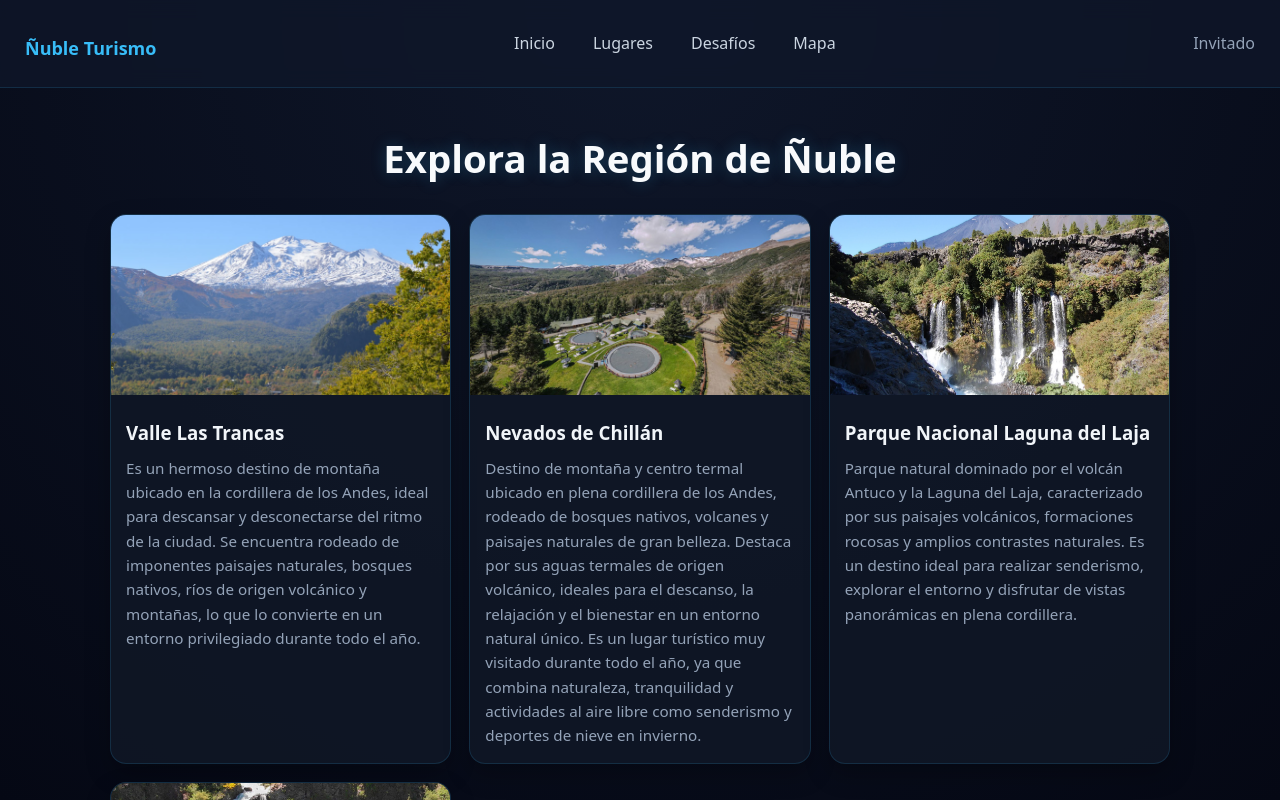
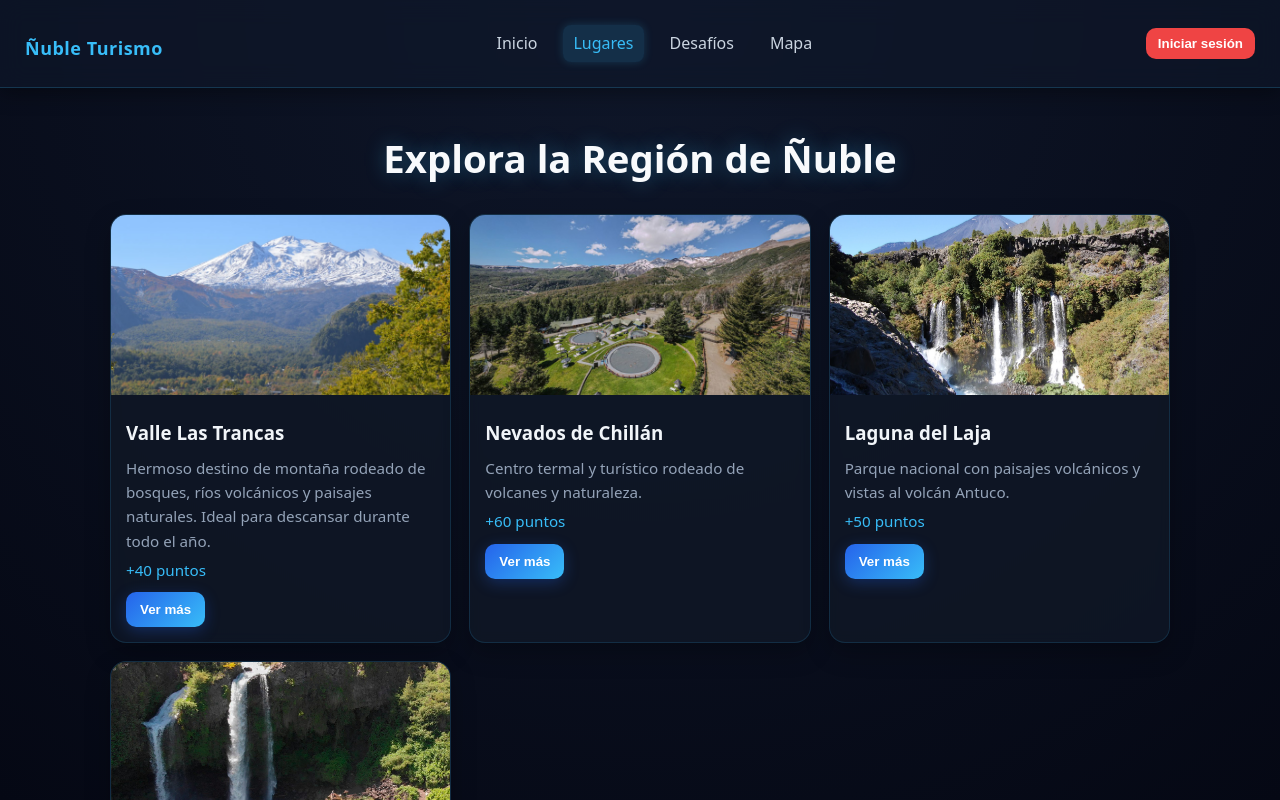
Before and after one commit to belen-sosaa/nuble-turismo, a React (Vite) app: page /lugares in a window 1280 px wide. Shown: the top 800 px of the page. Built offline with nearby package versions, Linux system fonts and the light colour scheme.

Commit message:
Actualización

```diff
--- a/src/components/Navbar.jsx
+++ b/src/components/Navbar.jsx
@@ -1,36 +1,89 @@
-import { Link } from "react-router-dom";
+import { NavLink } from "react-router-dom";
 import { useUser } from "../context/UserContext";
-import { useState } from "react";
+import { useState, useEffect, useRef } from "react";
 
-function Navbar() {
+function Navbar({ setShowAuth }) {
   const { user, logout } = useUser();
   const [open, setOpen] = useState(false);
+  const ref = useRef();
 
   const nivel = user ? Math.floor((user.puntos || 0) / 100) + 1 : 0;
+  const progreso = user ? user.puntos % 100 : 0;
+
+  // Cerrar dropdown al hacer click afuera
+  useEffect(() => {
+    const handleClick = (e) => {
+      if (ref.current && !ref.current.contains(e.target)) {
+        setOpen(false);
+      }
+    };
+    document.addEventListener("mousedown", handleClick);
+    return () => document.removeEventListener("mousedown", handleClick);
+  }, []);
 
   return (
     <nav className="navbar-pro">
+
+      {/* IZQUIERDA */}
       <div className="navbar-left">
         <h2>Ñuble Turismo</h2>
       </div>
 
+      {/* CENTRO */}
       <div className="navbar-center">
-        <Link to="/">Inicio</Link>
-        <Link to="/lugares">Lugares</Link>
-        <Link to="/desafios">Desafíos</Link>
-        <Link to="/mapa">Mapa</Link>
+        <NavLink to="/" className={({ isActive }) => isActive ? "active" : ""}>Inicio</NavLink>
+        <NavLink to="/lugares" className={({ isActive }) => isActive ? "active" : ""}>Lugares</NavLink>
+        <NavLink to="/desafios" className={({ isActive }) => isActive ? "active" : ""}>Desafíos</NavLink>
+        <NavLink to="/mapa" className={({ isActive }) => isActive ? "active" : ""}>Mapa</NavLink>
       </div>
 
-      <div style={{ position: "relative" }}>
+      {/* DERECHA */}
+      <div ref={ref} style={{ position: "relative", textAlign: "right" }}>
+
         {user ? (
-          <button className="button-small" onClick={() => setOpen(!open)}>
+          <>
+            {/* BOTÓN USUARIO */}
+            <button
+              className="button-small"
+              onClick={() => setOpen(!open)}
+              style={{ display: "flex", alignItems: "center", gap: "8px" }}
+            >
+              {/* Avatar */}
+              <span style={{
+                background: "#38bdf8",
+                borderRadius: "50%",
+                width: "28px",
+                height: "28px",
+                display: "flex",
+                alignItems: "center",
+                justifyContent: "center",
+                fontWeight: "bold"
+              }}>
+                {user.email[0].toUpperCase()}
+              </span>
+
               Nivel {nivel} • {user.puntos || 0} pts ▾
             </button>
-        ) : (
-          <span style={{ color: "#94a3b8" }}>Invitado</span>
-        )}
 
-        {open && user && (
+            {/* BARRA PROGRESO */}
+            <div style={{
+              width: "140px",
+              height: "6px",
+              background: "#1f2937",
+              borderRadius: "10px",
+              marginTop: "6px",
+              marginLeft: "auto"
+            }}>
+              <div style={{
+                width: `${progreso}%`,
+                height: "100%",
+                background: "#38bdf8",
+                borderRadius: "10px"
+              }} />
+            </div>
+
+            {/* DROPDOWN */}
+            {open && (
               <div className="dropdown-user">
                 <p>{user.email}</p>
                 <p>Nivel {nivel}</p>
@@ -39,6 +92,13 @@ function Navbar() {
                 <button onClick={logout}>Cerrar sesión</button>
               </div>
             )}
+          </>
+        ) : (
+          <button className="button-small" onClick={() => setShowAuth(true)}>
+            Iniciar sesión
+          </button>
+        )}
+
       </div>
     </nav>
   );
--- a/src/pages/Lugares.jsx
+++ b/src/pages/Lugares.jsx
@@ -1,29 +1,53 @@
+import { useState } from "react";
+
 import ValleLasTrancas from "../assets/images/Nevados-de-Chillan-1.jpg";
 import TermasDeChillan from "../assets/images/valle-hermoso-01.jpg";
 import LagunaLaja from "../assets/images/4384_Laguna_del_Laja.jpg";
-import CascadaTurbinas from "../assets/images/turbina01.jpg"
+import CascadaTurbinas from "../assets/images/turbina01.jpg";
 
 function Lugares() {
+  const [expandido, setExpandido] = useState(null);
+
   const lugares = [
     {
+      id: 1,
       nombre: "Valle Las Trancas",
-      descripcion: "Es un hermoso destino de montaña ubicado en la cordillera de los Andes, ideal para descansar y desconectarse del ritmo de la ciudad. Se encuentra rodeado de imponentes paisajes naturales, bosques nativos, ríos de origen volcánico y montañas, lo que lo convierte en un entorno privilegiado durante todo el año.",
-      imagen: ValleLasTrancas
+      descripcion:
+        "Hermoso destino de montaña rodeado de bosques, ríos volcánicos y paisajes naturales. Ideal para descansar durante todo el año.",
+      descripcionLarga:
+        "Se encuentra en la cordillera de los Andes y ofrece un entorno natural privilegiado con senderos, aire puro y vistas increíbles.",
+      imagen: ValleLasTrancas,
+      puntos: 40
     },
     {
+      id: 2,
       nombre: "Nevados de Chillán",
-      descripcion: "Destino de montaña y centro termal ubicado en plena cordillera de los Andes, rodeado de bosques nativos, volcanes y paisajes naturales de gran belleza. Destaca por sus aguas termales de origen volcánico, ideales para el descanso, la relajación y el bienestar en un entorno natural único. Es un lugar turístico muy visitado durante todo el año, ya que combina naturaleza, tranquilidad y actividades al aire libre como senderismo y deportes de nieve en invierno.",
-      imagen: TermasDeChillan
+      descripcion:
+        "Centro termal y turístico rodeado de volcanes y naturaleza.",
+      descripcionLarga:
+        "Destaca por sus aguas termales, deportes de nieve en invierno y senderismo en verano.",
+      imagen: TermasDeChillan,
+      puntos: 60
     },
     {
-      nombre: "Parque Nacional Laguna del Laja",
-      descripcion: "Parque natural dominado por el volcán Antuco y la Laguna del Laja, caracterizado por sus paisajes volcánicos, formaciones rocosas y amplios contrastes naturales. Es un destino ideal para realizar senderismo, explorar el entorno y disfrutar de vistas panorámicas en plena cordillera.",
-      imagen: LagunaLaja
+      id: 3,
+      nombre: "Laguna del Laja",
+      descripcion:
+        "Parque nacional con paisajes volcánicos y vistas al volcán Antuco.",
+      descripcionLarga:
+        "Perfecto para trekking, fotografía y exploración en plena cordillera.",
+      imagen: LagunaLaja,
+      puntos: 50
     },
     {
+      id: 4,
       nombre: "Cascada de las Turbinas",
-      descripcion: "Hermosa caída de agua ubicada en un entorno natural de montaña, rodeada de abundante vegetación y bosques nativos. Se forma a partir de aguas de origen cordillerano que descienden con fuerza entre rocas, creando un paisaje atractivo y refrescante. Es un lugar ideal para quienes buscan tranquilidad, contacto con la naturaleza y realizar caminatas en un ambiente limpio y poco intervenido.",
-      imagen: CascadaTurbinas
+      descripcion:
+        "Caída de agua rodeada de naturaleza y tranquilidad.",
+      descripcionLarga:
+        "Ideal para caminatas y conexión con el entorno natural en un ambiente poco intervenido.",
+      imagen: CascadaTurbinas,
+      puntos: 30
     }
   ];
 
@@ -32,12 +56,31 @@ function Lugares() {
       <h1>Explora la Región de Ñuble</h1>
 
       <div className="grid">
-        {lugares.map((lugar, index) => (
-          <div className="card" key={index}>
+        {lugares.map((lugar) => (
+          <div className="card" key={lugar.id}>
             <img src={lugar.imagen} alt={lugar.nombre} />
+
             <div className="card-content">
               <h3>{lugar.nombre}</h3>
-              <p>{lugar.descripcion}</p>
+
+              <p>
+                {expandido === lugar.id
+                  ? lugar.descripcionLarga
+                  : lugar.descripcion}
+              </p>
+
+              <p style={{ marginTop: "5px", color: "#38bdf8" }}>
+                +{lugar.puntos} puntos
+              </p>
+
+              <button
+                className="button"
+                onClick={() =>
+                  setExpandido(expandido === lugar.id ? null : lugar.id)
+                }
+              >
+                {expandido === lugar.id ? "Ver menos" : "Ver más"}
+              </button>
             </div>
           </div>
         ))}
--- a/src/styles.css
+++ b/src/styles.css
@@ -34,7 +34,7 @@ h1 {
   margin-bottom: 25px;
   text-align: center;
   color: #f8fafc;
-  text-shadow: 0 0 15px rgba(56, 189, 248, 0.25);
+  text-shadow: 0 0 20px rgba(56, 189, 248, 0.35);
 }
 
 h2 {
@@ -43,7 +43,7 @@ h2 {
 }
 
 /* =========================
-   NAVBAR PRO (GLASS)
+   NAVBAR GLASS PRO
 ========================= */
 
 .navbar-pro {
@@ -52,10 +52,12 @@ h2 {
   align-items: center;
   padding: 14px 25px;
 
-  background: rgba(15, 23, 42, 0.75);
-  backdrop-filter: blur(10px);
+  background: rgba(15, 23, 42, 0.7);
+  backdrop-filter: blur(12px);
 
-  border-bottom: 1px solid rgba(56, 189, 248, 0.15);
+  border-bottom: 1px solid rgba(56, 189, 248, 0.2);
+  box-shadow: 0 4px 20px rgba(0,0,0,0.4);
+
   position: sticky;
   top: 0;
   z-index: 100;
@@ -64,31 +66,34 @@ h2 {
 .navbar-left h2 {
   color: #38bdf8;
   font-size: 18px;
+  letter-spacing: 0.5px;
 }
 
-/* LINKS NAVBAR */
+/* LINKS */
+
 .navbar-center {
   display: flex;
-  gap: 18px;
+  gap: 16px;
 }
 
-.navbar-center a,
-.navbar-center button {
+.navbar-center a {
   color: #cbd5e1;
   text-decoration: none;
   font-weight: 500;
-  background: none;
-  border: none;
-  cursor: pointer;
-  transition: 0.2s;
   padding: 6px 10px;
   border-radius: 8px;
+  transition: all 0.25s ease;
 }
 
-.navbar-center a:hover,
-.navbar-center button:hover {
-  background: rgba(56, 189, 248, 0.1);
+.navbar-center a:hover {
+  background: rgba(56, 189, 248, 0.12);
   color: #38bdf8;
+}
+
+.navbar-center .active {
+  color: #38bdf8;
+  background: rgba(56, 189, 248, 0.15);
+  box-shadow: 0 0 10px rgba(56, 189, 248, 0.2);
 }
 
 /* =========================
@@ -101,7 +106,7 @@ h2 {
   border-radius: 10px;
   cursor: pointer;
   font-weight: 600;
-  transition: 0.2s;
+  transition: all 0.25s ease;
 }
 
 .button {
@@ -109,11 +114,16 @@ h2 {
   padding: 10px 14px;
   background: linear-gradient(135deg, #2563eb, #38bdf8);
   color: white;
+  box-shadow: 0 4px 15px rgba(37, 99, 235, 0.3);
 }
 
 .button:hover {
-  transform: translateY(-2px);
+  transform: translateY(-2px) scale(1.02);
   filter: brightness(1.1);
+}
+
+.button:active {
+  transform: scale(0.97);
 }
 
 .button:disabled {
@@ -143,28 +153,36 @@ h2 {
 }
 
 /* =========================
-   CARDS
+   CARDS (MEJORADAS)
 ========================= */
 
 .card {
-  background: rgba(17, 24, 39, 0.8);
+  background: rgba(17, 24, 39, 0.75);
   border: 1px solid rgba(56, 189, 248, 0.15);
   border-radius: 16px;
   overflow: hidden;
-  transition: 0.3s ease;
+
+  backdrop-filter: blur(6px);
+
+  transition: all 0.3s ease;
   box-shadow: 0 10px 25px rgba(0,0,0,0.25);
 }
 
 .card:hover {
-  transform: translateY(-6px);
+  transform: translateY(-6px) scale(1.01);
   border-color: #38bdf8;
-  box-shadow: 0 15px 30px rgba(56, 189, 248, 0.15);
+  box-shadow: 0 20px 40px rgba(56, 189, 248, 0.2);
 }
 
 .card img {
   width: 100%;
   height: 180px;
   object-fit: cover;
+  transition: transform 0.4s ease;
+}
+
+.card:hover img {
+  transform: scale(1.05);
 }
 
 .card-content {
@@ -197,7 +215,7 @@ h2 {
 .progress-fill {
   height: 100%;
   background: linear-gradient(90deg, #38bdf8, #2563eb);
-  transition: width 0.3s ease;
+  transition: width 0.4s ease;
 }
 
 /* =========================
@@ -212,6 +230,7 @@ h2 {
 .logro-desbloqueado {
   background: #14532d;
   border: 1px solid #22c55e;
+  box-shadow: 0 0 10px rgba(34, 197, 94, 0.3);
 }
 
 /* =========================
@@ -226,11 +245,63 @@ input {
   border-radius: 8px;
   margin: 6px 0;
   width: 260px;
+  transition: 0.2s;
 }
 
 input:focus {
   outline: 2px solid #38bdf8;
   border-color: transparent;
+}
+
+/* =========================
+   DROPDOWN USER (MEJORADO)
+========================= */
+
+.dropdown-user {
+  position: absolute;
+  right: 0;
+  top: 55px;
+  background: rgba(15, 23, 42, 0.95);
+  border: 1px solid rgba(56, 189, 248, 0.2);
+  border-radius: 12px;
+  padding: 12px;
+  width: 180px;
+  color: white;
+
+  backdrop-filter: blur(10px);
+  box-shadow: 0 10px 30px rgba(0,0,0,0.6);
+
+  animation: fadeIn 0.2s ease;
+}
+
+.dropdown-user button {
+  margin-top: 8px;
+  width: 100%;
+  background: #ef4444;
+  border: none;
+  padding: 6px;
+  border-radius: 6px;
+  color: white;
+  cursor: pointer;
+}
+
+.dropdown-user button:hover {
+  background: #dc2626;
+}
+
+/* =========================
+   ANIMACIONES
+========================= */
+
+@keyframes fadeIn {
+  from {
+    opacity: 0;
+    transform: translateY(-5px);
+  }
+  to {
+    opacity: 1;
+    transform: translateY(0);
+  }
 }
 
 /* =========================
@@ -247,26 +318,3 @@ input:focus {
     padding: 20px;
   }
 }
-
-.dropdown-user {
-  position: absolute;
-  right: 0;
-  top: 45px;
-  background: #0f172a;
-  border: 1px solid #1f2937;
-  border-radius: 10px;
-  padding: 10px;
-  width: 180px;
-  color: white;
-}
-
-.dropdown-user button {
-  margin-top: 8px;
-  width: 100%;
-  background: #ef4444;
-  border: none;
-  padding: 6px;
-  border-radius: 6px;
-  color: white;
-  cursor: pointer;
-}
```
Also changed, not shown: src/pages/Auth.jsx (+66 -20 lines). Lines whose indentation alone changed are shown as unchanged.
